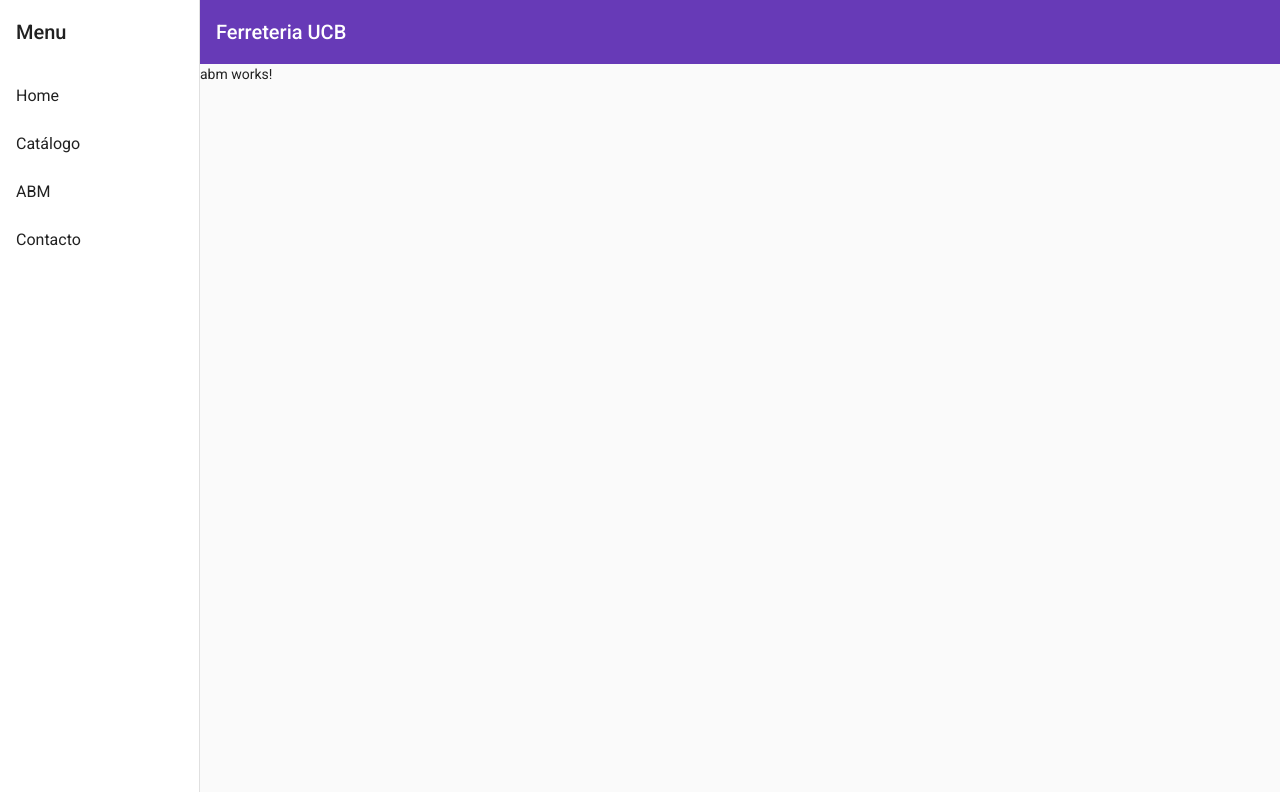
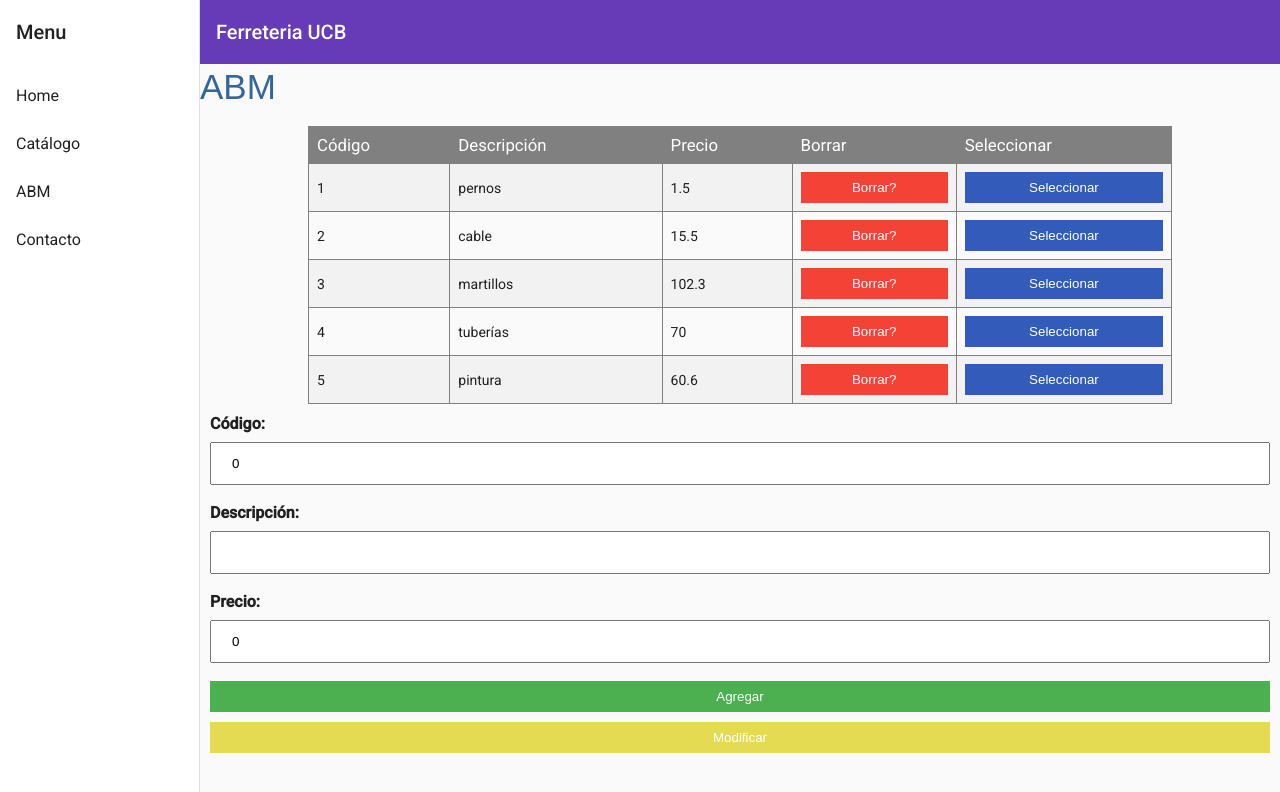
Before and after one commit to TheAlanMC/Angular-2, an Angular app: page /abm in a window 1280 px wide. Shown: the top 792 px of the page. Built offline with nearby package versions, Linux system fonts and the light colour scheme.

Commit message:
finished abm

```diff
--- a/src/app/abm/abm.component.css
+++ b/src/app/abm/abm.component.css
@@ -0,0 +1,78 @@
+h1 {
+    color: #369;
+    font-family: Arial, Helvetica, sans-serif;
+    font-size: 250%;
+    padding: 0.2em 0;
+}
+
+table {
+    border-collapse: collapse;
+    width: 80%;
+    margin: 0 auto;
+}
+
+th,
+td {
+    text-align: left;
+    padding: 8px;
+}
+
+tr:nth-child(even) {
+    background-color: #f2f2f2
+}
+
+tr:first-child {
+    background-color: gray;
+    color: white;
+    font-size: 1.2em;
+}
+
+.delete {
+    background-color: #f44336;
+    color: white;
+    padding: 8px 10px;
+    border: none;
+    cursor: pointer;
+    width: 100%;
+}
+
+.select {
+    background-color: #325bba;
+    color: white;
+    padding: 8px 10px;
+    border: none;
+    cursor: pointer;
+    width: 100%;
+}
+
+.modify {
+    background-color: #e4db52;
+    color: white;
+    padding: 8px 10px;
+    border: none;
+    cursor: pointer;
+    width: 100%;
+    margin: 10px 0;
+}
+
+.add {
+    background-color: #4CAF50;
+    color: white;
+    padding: 8px 10px;
+    border: none;
+    cursor: pointer;
+    width: 100%;
+}
+
+p {
+    font-size: medium;
+    font-weight: bold;
+    margin: 10px;
+}
+
+input {
+    width: 100%;
+    padding: 12px 20px;
+    margin: 8px 0;
+    box-sizing: border-box;
+}
--- a/src/app/abm/abm.component.html
+++ b/src/app/abm/abm.component.html
@@ -1 +1,36 @@
-<p>abm works!</p>
+<div>
+    <h1>ABM</h1>
+    <table border="1" *ngIf="hayRegistros(); else sinarticulos">
+        <tr>
+            <td>Código</td>
+            <td>Descripción</td>
+            <td>Precio</td>
+            <td>Borrar</td>
+            <td>Seleccionar</td>
+        </tr>
+        <tr *ngFor="let art of articulos">
+            <td>{{art.codigo}}</td>
+            <td>{{art.descripcion}}</td>
+            <td>{{art.precio}}</td>
+            <td><button (click)="borrar(art)" class="delete">Borrar?</button></td>
+            <td><button (click)="seleccionar(art)" class="select">Seleccionar</button></td>
+        </tr>
+    </table>
+    <ng-template #sinarticulos>
+        <p>No hay articulos.</p>
+    </ng-template>
+    <div>
+        <p>
+            Código:<input type="number" [(ngModel)]="art.codigo" />
+        </p>
+        <p>
+            Descripción:<input type="text" [(ngModel)]="art.descripcion" />
+        </p>
+        <p>
+            Precio:<input type="number" [(ngModel)]="art.precio" />
+        </p>
+        <p><button (click)="agregar()" class="add">Agregar</button>
+            <button (click)="modificar()" class="modify">Modificar</button>
+        </p>
+    </div>
+</div>
--- a/src/app/abm/abm.component.ts
+++ b/src/app/abm/abm.component.ts
@@ -5,11 +5,61 @@ import { Component, OnInit } from '@angular/core';
   templateUrl: './abm.component.html',
   styleUrls: ['./abm.component.css']
 })
-export class AbmComponent implements OnInit {
-
-  constructor() { }
-
-  ngOnInit(): void {
+export class AbmComponent {
+  art = {
+    codigo: 0,
+    descripcion: '',
+    precio: 0
   }
 
+  articulos = [{ codigo: 1, descripcion: 'pernos', precio: 1.5 },
+  { codigo: 2, descripcion: 'cable', precio: 15.50 },
+  { codigo: 3, descripcion: 'martillos', precio: 102.30 },
+  { codigo: 4, descripcion: 'tuberías', precio: 70 },
+  { codigo: 5, descripcion: 'pintura', precio: 60.6 },
+  ];
+
+  hayRegistros() {
+    return this.articulos.length > 0;
+  }
+
+  borrar(art: { codigo: number; }) {
+    for (let x = 0; x < this.articulos.length; x++)
+      if (this.articulos[x].codigo == art.codigo) {
+        this.articulos.splice(x, 1);
+        return;
+      }
+  }
+
+  agregar() {
+    for (let x = 0; x < this.articulos.length; x++)
+      if (this.articulos[x].codigo == this.art.codigo) {
+        alert('ya existe un articulo con dicho codigo');
+        return;
+      }
+    this.articulos.push({
+      codigo: this.art.codigo,
+      descripcion: this.art.descripcion,
+      precio: this.art.precio
+    });
+    this.art.codigo = 0;
+    this.art.descripcion = '';
+    this.art.precio = 0;
+  }
+
+  seleccionar(art: { codigo: number; descripcion: string; precio: number; }) {
+    this.art.codigo = art.codigo;
+    this.art.descripcion = art.descripcion;
+    this.art.precio = art.precio;
+  }
+
+  modificar() {
+    for (let x = 0; x < this.articulos.length; x++)
+      if (this.articulos[x].codigo == this.art.codigo) {
+        this.articulos[x].descripcion = this.art.descripcion;
+        this.articulos[x].precio = this.art.precio;
+        return;
+      }
+    alert('No existe el código de articulo ingresado');
+  }
 }
--- a/src/app/app-routing.module.ts
+++ b/src/app/app-routing.module.ts
@@ -7,6 +7,11 @@ import { HomeComponent } from './home/home.component';
 
 
 const routes: Routes = [
+  {
+    path: '',
+    redirectTo: 'home',
+    pathMatch: 'full'
+  },
   {
     path: 'home',
     component: HomeComponent
```
Also changed, not shown: src/app/app.module.ts (+8 -5 lines).
